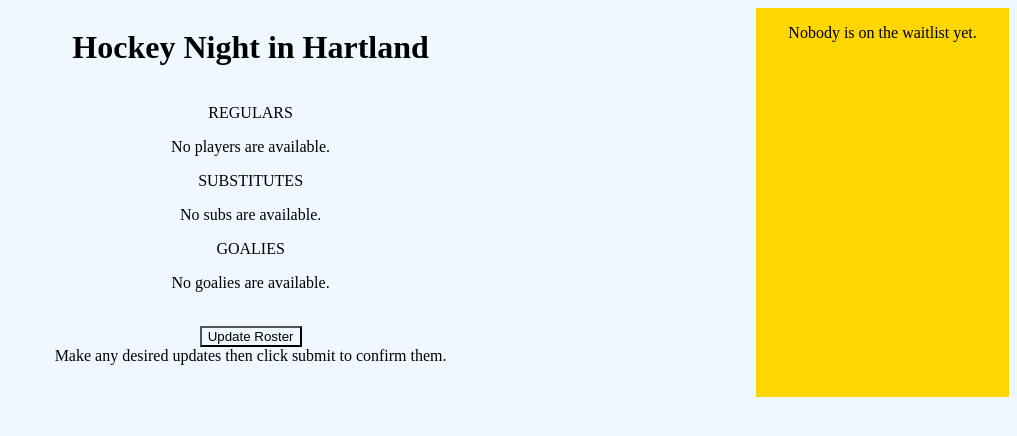
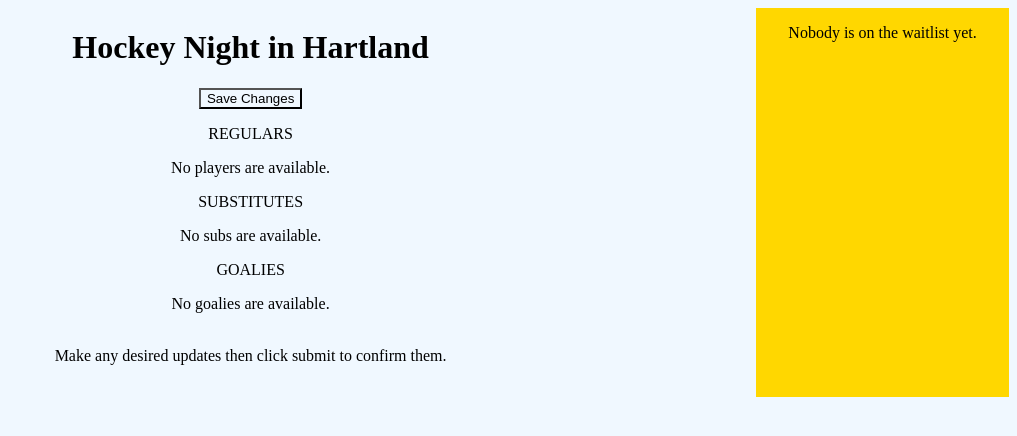
Before and after one commit to Alec-Gillis/drop-in-hockey-site, a Django app: page /roster/ in a window 1280 px wide. Shown: the top 436 px of the page, without its empty margins (263-1280 px from the left). Run offline with Django 4.2, Linux system fonts and the light colour scheme; data that the repository does not hold is empty.

Commit message:
Finally working. Wording change.

```diff
--- a/roster/templates/roster/index.html
+++ b/roster/templates/roster/index.html
@@ -71,6 +71,7 @@
 		<div class="main">
 			<form action="" method="post">
 				{% csrf_token %}
+				<button type="submit">Save Changes</button>
 				<!-- PLAYERS -->
 				<p>REGULARS</p>
 				{% if all_skaters %}
@@ -132,7 +133,6 @@
 				<p>No goalies are available.</p>
 				{% endif %}
 				<br>
-				<button type="submit">Update Roster</button>
 			</form>
 		</div>
 		<div class="sidebar">
```
